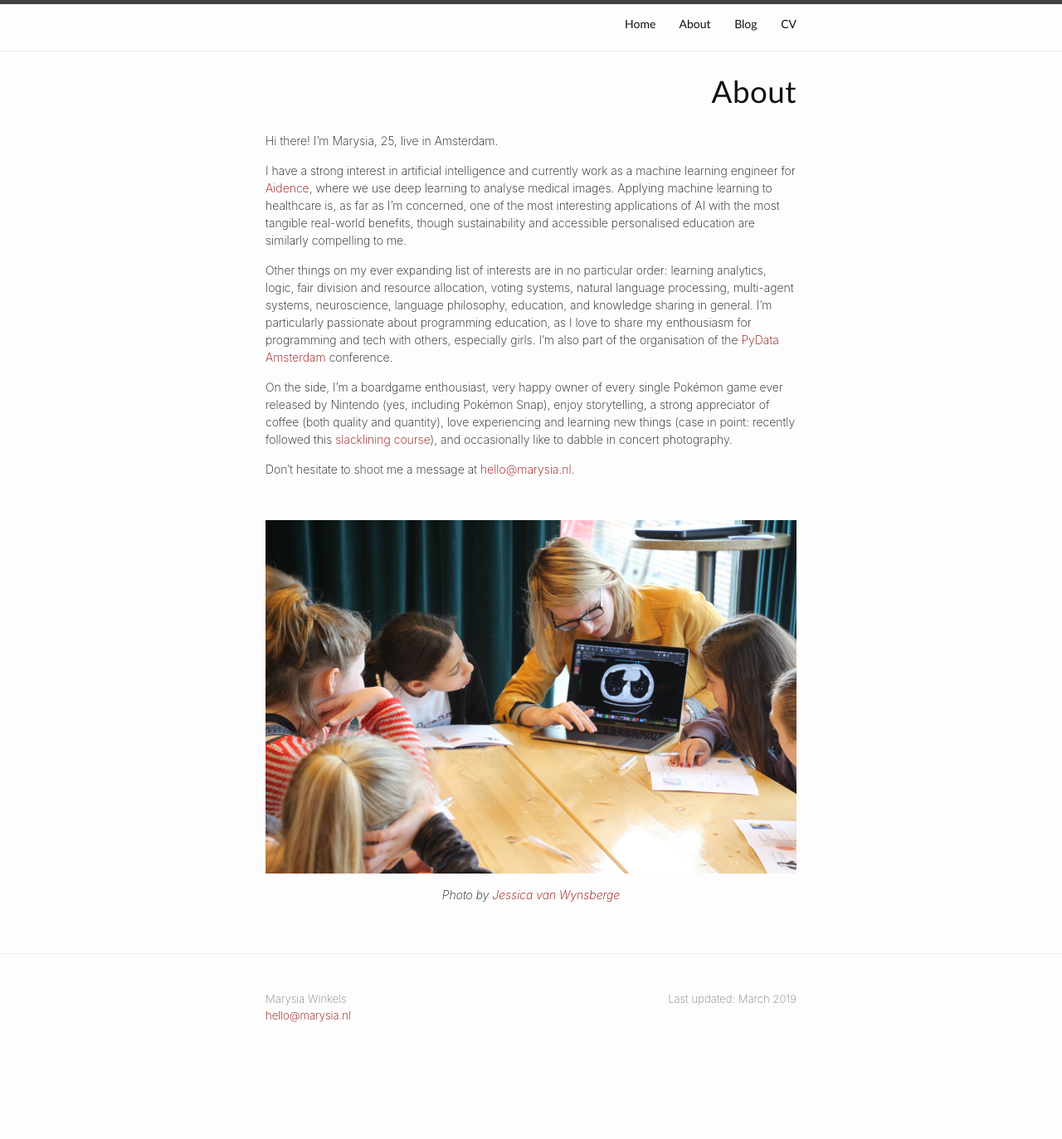
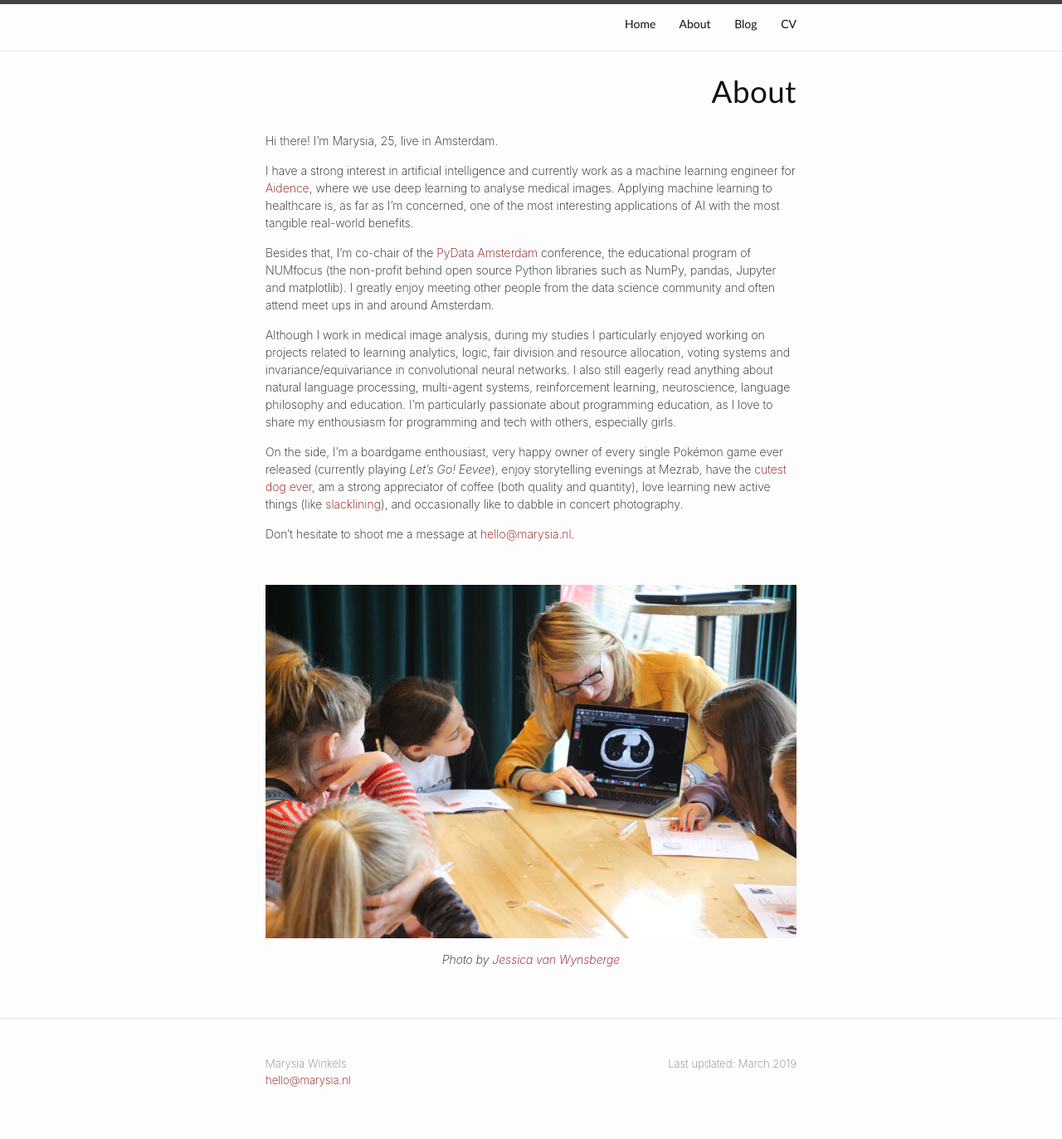
Before and after one commit to marysia/marysia.github.io, a Jekyll site: the page built from about.md, in a window 1280 px wide. Shown: the whole page at 83% size. Built offline with Jekyll 4.4.1, drawn with Linux system fonts in a browser that asks for light colours; before the commit the page ends 1295 px from its top, so only the background shows below that.

Commit message:
Added PyData slides and changed about me

```diff
--- a/_includes/header.html
+++ b/_includes/header.html
@@ -27,7 +27,7 @@
 
           {% for path in page_paths %}
             {% assign my_page = site.pages | where: "path", path | first %}
-            {% if my_page.title and my_page.title != "Home" %}
+            {% if my_page.title and my_page.title != "Home" and my_page.menu != false %}
               <a class="page-link" href="{{ my_page.url | relative_url }}">{{ my_page.title | escape }}</a>
             {% endif %}
           {% endfor %}
--- a/about.md
+++ b/about.md
@@ -6,11 +6,15 @@ permalink: /about/
 
 Hi there! I'm Marysia, 25, live in Amsterdam.
 
-I have a strong interest in artificial intelligence and currently work as a machine learning engineer for [Aidence](http://www.aidence.com), where we use deep learning to analyse medical images. Applying machine learning to healthcare is, as far as I'm concerned, one of the most interesting applications of AI with the most tangible real-world benefits, though sustainability and accessible personalised education are similarly compelling to me.
+I have a strong interest in artificial intelligence and currently work as a machine learning engineer for [Aidence](http://www.aidence.com), where we use deep learning to analyse medical images. Applying machine learning to healthcare is, as far as I'm concerned, one of the most interesting applications of AI with the most tangible real-world benefits.
 
-Other things on my ever expanding list of interests are in no particular order: learning analytics, logic, fair division and resource allocation, voting systems, natural language processing, multi-agent systems, neuroscience, language philosophy, education, and knowledge sharing in general. I'm particularly passionate about programming education, as I love to share my enthousiasm for programming and tech with others, especially girls.  I'm also part of the organisation of the [PyData Amsterdam](http://pydata.org/amsterdam2019/) conference.
+Besides that, I'm co-chair of the [PyData Amsterdam](http://pydata.org/amsterdam2019/) conference, the educational program of NUMfocus (the non-profit behind open source Python libraries such as NumPy, pandas, Jupyter and matplotlib). I greatly enjoy meeting other people from the data science community and often  attend meet ups in and around Amsterdam.
 
-On the side, I'm a boardgame enthousiast, very happy owner of every single Pokémon game ever released by Nintendo (yes, including Pokémon Snap), enjoy storytelling, a strong appreciator of coffee (both quality and quantity), love experiencing and learning new things (case in point: recently followed this [slacklining course](https://www.youtube.com/watch?v=NDlFf4WDBTk)), and occasionally like to dabble in concert photography.
+
+Although I work in medical image analysis, during my studies I particularly enjoyed working on projects related to learning analytics, logic, fair division and resource allocation, voting systems and invariance/equivariance in convolutional neural networks. I also still eagerly read anything about  natural language processing, multi-agent systems, reinforcement learning, neuroscience, language philosophy and education. I'm particularly passionate about programming education, as I love to share my enthousiasm for programming and tech with others, especially girls.
+
+
+On the side, I'm a boardgame enthousiast, very happy owner of every single Pokémon game ever released (currently playing _Let's Go! Eevee_), enjoy storytelling evenings at Mezrab, have the [cutest dog ever](../assets/ender.jpg), am a strong appreciator of coffee (both quality and quantity), love learning new active things (like [slacklining](https://www.youtube.com/watch?v=NDlFf4WDBTk)), and occasionally like to dabble in concert photography.
 
 Don't hesitate to shoot me a message at [hello@marysia.nl](mailto:hello@marysia.nl).
 
```
Also changed, not shown: 1 other file.
